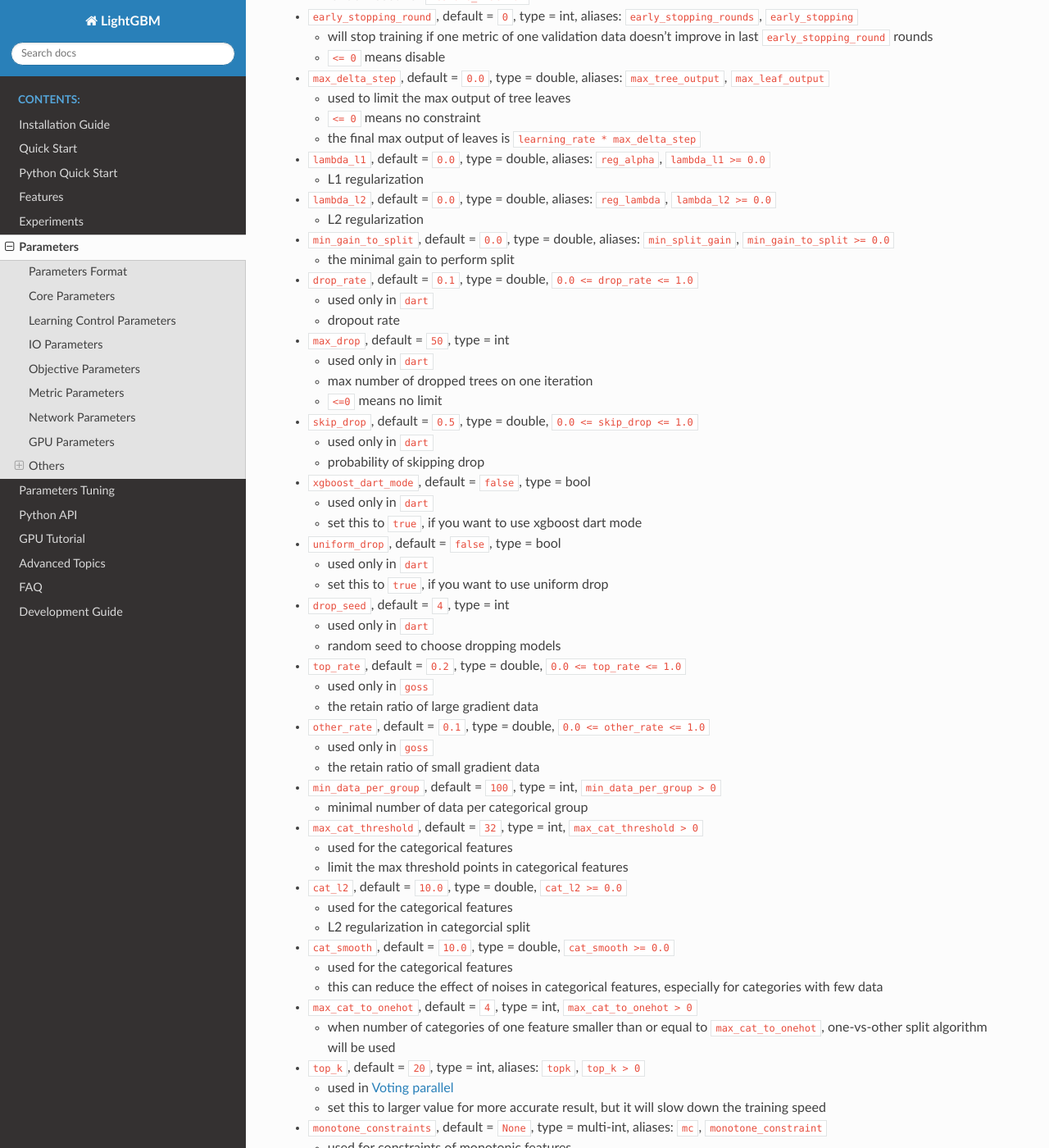
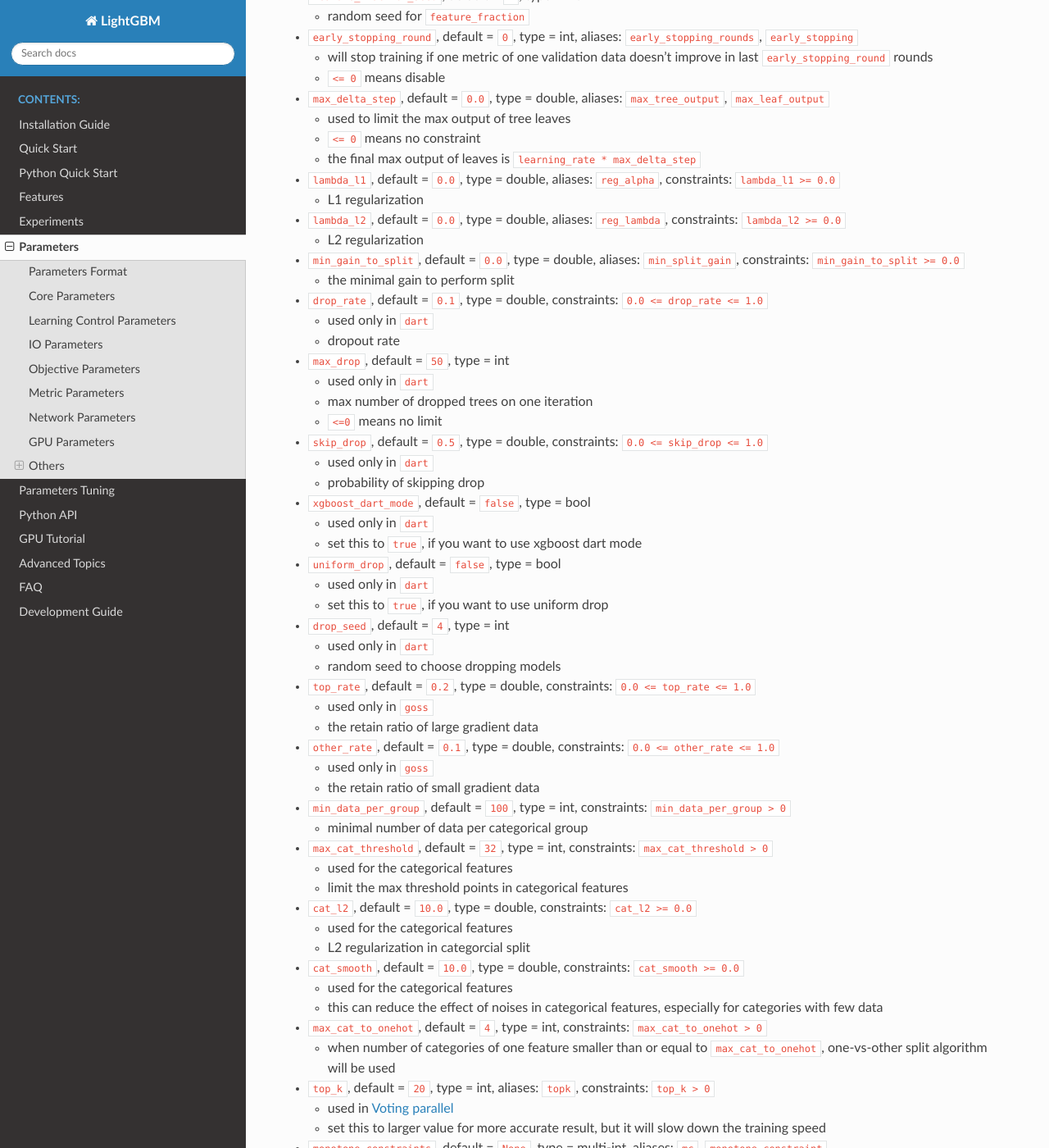
Before and after one commit to microsoft/LightGBM, a Sphinx documentation site: the page built from docs/Parameters.rst, in a window 1280 px wide and 1400 px high, scrolled down 3594 px. Shown: the whole window at 82% size. Built offline with Sphinx 7.4.7 and the Read the Docs theme 2.0.0, drawn with Linux system fonts in a browser that asks for light colours; pages that are not in the unit, such as notebooks, are missing from menus; some of the changed text lies outside the part shown.

Commit message:
separated checks from aliases section

```diff
--- a/docs/Parameters.rst
+++ b/docs/Parameters.rst
@@ -116,7 +116,7 @@ Core Parameters
 
    -  support multiple validation data, separated by ``,``
 
--  ``num_iterations``, default = ``100``, type = int, aliases: ``num_iteration``, ``num_tree``, ``num_trees``, ``num_round``, ``num_rounds``, ``num_boost_round``, ``n_estimators``, ``num_iterations >= 0``
+-  ``num_iterations``, default = ``100``, type = int, aliases: ``num_iteration``, ``num_tree``, ``num_trees``, ``num_round``, ``num_rounds``, ``num_boost_round``, ``n_estimators``, constraints: ``num_iterations >= 0``
 
    -  number of boosting iterations
 
@@ -124,13 +124,13 @@ Core Parameters
 
    -  **Note**: internally, LightGBM constructs ``num_class * num_iterations`` trees for multi-class classification problems
 
--  ``learning_rate``, default = ``0.1``, type = double, aliases: ``shrinkage_rate``, ``learning_rate > 0.0``
+-  ``learning_rate``, default = ``0.1``, type = double, aliases: ``shrinkage_rate``, constraints: ``learning_rate > 0.0``
 
    -  shrinkage rate
 
    -  in ``dart``, it also affects on normalization weights of dropped trees
 
--  ``num_leaves``, default = ``31``, type = int, aliases: ``num_leaf``, ``num_leaves > 1``
+-  ``num_leaves``, default = ``31``, type = int, aliases: ``num_leaf``, constraints: ``num_leaves > 1``
 
    -  max number of leaves in one tree
 
@@ -185,15 +185,15 @@ Learning Control Parameters
 
    -  ``< 0`` means no limit
 
--  ``min_data_in_leaf``, default = ``20``, type = int, aliases: ``min_data_per_leaf``, ``min_data``, ``min_child_samples``, ``min_data_in_leaf >= 0``
+-  ``min_data_in_leaf``, default = ``20``, type = int, aliases: ``min_data_per_leaf``, ``min_data``, ``min_child_samples``, constraints: ``min_data_in_leaf >= 0``
 
    -  minimal number of data in one leaf. Can be used to deal with over-fitting
 
--  ``min_sum_hessian_in_leaf``, default = ``1e-3``, type = double, aliases: ``min_sum_hessian_per_leaf``, ``min_sum_hessian``, ``min_hessian``, ``min_child_weight``, ``min_sum_hessian_in_leaf >= 0.0``
+-  ``min_sum_hessian_in_leaf``, default = ``1e-3``, type = double, aliases: ``min_sum_hessian_per_leaf``, ``min_sum_hessian``, ``min_hessian``, ``min_child_weight``, constraints: ``min_sum_hessian_in_leaf >= 0.0``
 
    -  minimal sum hessian in one leaf. Like ``min_data_in_leaf``, it can be used to deal with over-fitting
 
--  ``bagging_fraction``, default = ``1.0``, type = double, aliases: ``sub_row``, ``subsample``, ``bagging``, ``0.0 < bagging_fraction <= 1.0``
+-  ``bagging_fraction``, default = ``1.0``, type = double, aliases: ``sub_row``, ``subsample``, ``bagging``, constraints: ``0.0 < bagging_fraction <= 1.0``
 
    -  like ``feature_fraction``, but this will randomly select part of data without resampling
 
@@ -215,7 +215,7 @@ Learning Control Parameters
 
    -  random seed for bagging
 
--  ``feature_fraction``, default = ``1.0``, type = double, aliases: ``sub_feature``, ``colsample_bytree``, ``0.0 < feature_fraction <= 1.0``
+-  ``feature_fraction``, default = ``1.0``, type = double, aliases: ``sub_feature``, ``colsample_bytree``, constraints: ``0.0 < feature_fraction <= 1.0``
 
    -  LightGBM will randomly select part of features on each iteration if ``feature_fraction`` smaller than ``1.0``. For example, if you set it to ``0.8``, LightGBM will select 80% of features before training each tree
 
@@ -241,19 +241,19 @@ Learning Control Parameters
 
    -  the final max output of leaves is ``learning_rate * max_delta_step``
 
--  ``lambda_l1``, default = ``0.0``, type = double, aliases: ``reg_alpha``, ``lambda_l1 >= 0.0``
+-  ``lambda_l1``, default = ``0.0``, type = double, aliases: ``reg_alpha``, constraints: ``lambda_l1 >= 0.0``
 
    -  L1 regularization
 
--  ``lambda_l2``, default = ``0.0``, type = double, aliases: ``reg_lambda``, ``lambda_l2 >= 0.0``
+-  ``lambda_l2``, default = ``0.0``, type = double, aliases: ``reg_lambda``, constraints: ``lambda_l2 >= 0.0``
 
    -  L2 regularization
 
--  ``min_gain_to_split``, default = ``0.0``, type = double, aliases: ``min_split_gain``, ``min_gain_to_split >= 0.0``
+-  ``min_gain_to_split``, default = ``0.0``, type = double, aliases: ``min_split_gain``, constraints: ``min_gain_to_split >= 0.0``
 
    -  the minimal gain to perform split
 
--  ``drop_rate``, default = ``0.1``, type = double, ``0.0 <= drop_rate <= 1.0``
+-  ``drop_rate``, default = ``0.1``, type = double, constraints: ``0.0 <= drop_rate <= 1.0``
 
    -  used only in ``dart``
 
@@ -267,7 +267,7 @@ Learning Control Parameters
 
    -  ``<=0`` means no limit
 
--  ``skip_drop``, default = ``0.5``, type = double, ``0.0 <= skip_drop <= 1.0``
+-  ``skip_drop``, default = ``0.5``, type = double, constraints: ``0.0 <= skip_drop <= 1.0``
 
    -  used only in ``dart``
 
@@ -291,45 +291,45 @@ Learning Control Parameters
 
    -  random seed to choose dropping models
 
--  ``top_rate``, default = ``0.2``, type = double, ``0.0 <= top_rate <= 1.0``
+-  ``top_rate``, default = ``0.2``, type = double, constraints: ``0.0 <= top_rate <= 1.0``
 
    -  used only in ``goss``
 
    -  the retain ratio of large gradient data
 
--  ``other_rate``, default = ``0.1``, type = double, ``0.0 <= other_rate <= 1.0``
+-  ``other_rate``, default = ``0.1``, type = double, constraints: ``0.0 <= other_rate <= 1.0``
 
    -  used only in ``goss``
 
    -  the retain ratio of small gradient data
 
--  ``min_data_per_group``, default = ``100``, type = int, ``min_data_per_group > 0``
+-  ``min_data_per_group``, default = ``100``, type = int, constraints: ``min_data_per_group > 0``
 
    -  minimal number of data per categorical group
 
--  ``max_cat_threshold``, default = ``32``, type = int, ``max_cat_threshold > 0``
+-  ``max_cat_threshold``, default = ``32``, type = int, constraints: ``max_cat_threshold > 0``
 
    -  used for the categorical features
 
    -  limit the max threshold points in categorical features
 
--  ``cat_l2``, default = ``10.0``, type = double, ``cat_l2 >= 0.0``
+-  ``cat_l2``, default = ``10.0``, type = double, constraints: ``cat_l2 >= 0.0``
 
    -  used for the categorical features
 
    -  L2 regularization in categorcial split
 
--  ``cat_smooth``, default = ``10.0``, type = double, ``cat_smooth >= 0.0``
+-  ``cat_smooth``, default = ``10.0``, type = double, constraints: ``cat_smooth >= 0.0``
 
    -  used for the categorical features
 
    -  this can reduce the effect of noises in categorical features, especially for categories with few data
 
--  ``max_cat_to_onehot``, default = ``4``, type = int, ``max_cat_to_onehot > 0``
+-  ``max_cat_to_onehot``, default = ``4``, type = int, constraints: ``max_cat_to_onehot > 0``
 
    -  when number of categories of one feature smaller than or equal to ``max_cat_to_onehot``, one-vs-other split algorithm will be used
 
--  ``top_k``, default = ``20``, type = int, aliases: ``topk``, ``top_k > 0``
+-  ``top_k``, default = ``20``, type = int, aliases: ``topk``, constraints: ``top_k > 0``
 
    -  used in `Voting parallel <./Parallel-Learning-Guide.rst#choose-appropriate-parallel-algorithm>`__
 
@@ -362,7 +362,7 @@ IO Parameters
 
    -  ``< 0``: Fatal, ``= 0``: Error (Warn), ``> 0``: Info
 
--  ``max_bin``, default = ``255``, type = int, ``max_bin > 1``
+-  ``max_bin``, default = ``255``, type = int, constraints: ``max_bin > 1``
 
    -  max number of bins that feature values will be bucketed in
 
@@ -370,13 +370,13 @@ IO Parameters
 
    -  LightGBM will auto compress memory according to ``max_bin``. For example, LightGBM will use ``uint8_t`` for feature value if ``max_bin=255``
 
--  ``min_data_in_bin``, default = ``3``, type = int, ``min_data_in_bin > 0``
+-  ``min_data_in_bin``, default = ``3``, type = int, constraints: ``min_data_in_bin > 0``
 
    -  minimal number of data inside one bin
 
    -  use this to avoid one-data-one-bin (potential over-fitting)
 
--  ``bin_construct_sample_cnt``, default = ``200000``, type = int, aliases: ``subsample_for_bin``, ``bin_construct_sample_cnt > 0``
+-  ``bin_construct_sample_cnt``, default = ``200000``, type = int, aliases: ``subsample_for_bin``, constraints: ``bin_construct_sample_cnt > 0``
 
    -  number of data that sampled to construct histogram bins
 
@@ -444,7 +444,7 @@ IO Parameters
 
    -  **Note**: disabling this may cause the slow training speed for sparse datasets
 
--  ``max_conflict_rate``, default = ``0.0``, type = double, ``0.0 <= max_conflict_rate < 1.0``
+-  ``max_conflict_rate``, default = ``0.0``, type = double, constraints: ``0.0 <= max_conflict_rate < 1.0``
 
    -  max conflict rate for bundles in EFB
 
@@ -456,7 +456,7 @@ IO Parameters
 
    -  used to enable/disable sparse optimization
 
--  ``sparse_threshold``, default = ``0.8``, type = double, ``0.0 < sparse_threshold <= 1.0``
+-  ``sparse_threshold``, default = ``0.8``, type = double, constraints: ``0.0 < sparse_threshold <= 1.0``
 
    -  the threshold of zero elements precentage for treating a feature as a sparse one
 
@@ -613,7 +613,7 @@ IO Parameters
 Objective Parameters
 --------------------
 
--  ``num_class``, default = ``1``, type = int, aliases: ``num_classes``, ``num_class > 0``
+-  ``num_class``, default = ``1``, type = int, aliases: ``num_classes``, constraints: ``num_class > 0``
 
    -  used only in ``multi-class`` classification application
 
@@ -625,7 +625,7 @@ Objective Parameters
 
    -  **Note**: this parameter cannot be used at the same time with ``scale_pos_weight``, choose only **one** of them
 
--  ``scale_pos_weight``, default = ``1.0``, type = double, ``scale_pos_weight > 0.0``
+-  ``scale_pos_weight``, default = ``1.0``, type = double, constraints: ``scale_pos_weight > 0.0``
 
    -  used only in ``binary`` application
 
@@ -633,7 +633,7 @@ Objective Parameters
 
    -  **Note**: this parameter cannot be used at the same time with ``is_unbalance``, choose only **one** of them
 
--  ``sigmoid``, default = ``1.0``, type = double, ``sigmoid > 0.0``
+-  ``sigmoid``, default = ``1.0``, type = double, constraints: ``sigmoid > 0.0``
 
    -  used only in ``binary`` and ``multiclassova`` classification and in ``lambdarank`` applications
 
@@ -653,25 +653,25 @@ Objective Parameters
 
    -  might be useful in case of large-range labels
 
--  ``alpha``, default = ``0.9``, type = double, ``0.0 < alpha < 1.0``
+-  ``alpha``, default = ``0.9``, type = double, constraints: ``0.0 < alpha < 1.0``
 
    -  used only in ``huber`` and ``quantile`` ``regression`` applications
 
    -  parameter for `Huber loss <https://en.wikipedia.org/wiki/Huber_loss>`__ and `Quantile regression <https://en.wikipedia.org/wiki/Quantile_regression>`__
 
--  ``fair_c``, default = ``1.0``, type = double, ``fair_c > 0.0``
+-  ``fair_c``, default = ``1.0``, type = double, constraints: ``fair_c > 0.0``
 
    -  used only in ``fair`` ``regression`` application
 
    -  parameter for `Fair loss <https://www.kaggle.com/c/allstate-claims-severity/discussion/24520>`__
 
--  ``poisson_max_delta_step``, default = ``0.7``, type = double, ``poisson_max_delta_step > 0.0``
+-  ``poisson_max_delta_step``, default = ``0.7``, type = double, constraints: ``poisson_max_delta_step > 0.0``
 
    -  used only in ``poisson`` ``regression`` application
 
    -  parameter for `Poisson regression <https://en.wikipedia.org/wiki/Poisson_regression>`__ to safeguard optimization
 
--  ``tweedie_variance_power``, default = ``1.5``, type = double, ``1.0 <= tweedie_variance_power < 2.0``
+-  ``tweedie_variance_power``, default = ``1.5``, type = double, constraints: ``1.0 <= tweedie_variance_power < 2.0``
 
    -  used only in ``tweedie`` ``regression`` application
 
@@ -681,7 +681,7 @@ Objective Parameters
 
    -  set this closer to ``1`` to shift towards a **Poisson** distribution
 
--  ``max_position``, default = ``20``, type = int, ``max_position > 0``
+-  ``max_position``, default = ``20``, type = int, constraints: ``max_position > 0``
 
    -  used only in ``lambdarank`` application
 
@@ -750,7 +750,7 @@ Metric Parameters
 
    -  support multiple metrics, separated by ``,``
 
--  ``metric_freq``, default = ``1``, type = int, aliases: ``output_freq``, ``metric_freq > 0``
+-  ``metric_freq``, default = ``1``, type = int, aliases: ``output_freq``, constraints: ``metric_freq > 0``
 
    -  frequency for metric output
 
@@ -767,19 +767,19 @@ Metric Parameters
 Network Parameters
 ------------------
 
--  ``num_machines``, default = ``1``, type = int, aliases: ``num_machine``, ``num_machines > 0``
+-  ``num_machines``, default = ``1``, type = int, aliases: ``num_machine``, constraints: ``num_machines > 0``
 
    -  the number of machines for parallel learning application
 
    -  this parameter is needed to be set in both **socket** and **mpi** versions
 
--  ``local_listen_port``, default = ``12400``, type = int, aliases: ``local_port``, ``port``, ``local_listen_port > 0``
+-  ``local_listen_port``, default = ``12400``, type = int, aliases: ``local_port``, ``port``, constraints: ``local_listen_port > 0``
 
    -  TCP listen port for local machines
 
    -  **Note**: don't forget to allow this port in firewall settings before training
 
--  ``time_out``, default = ``120``, type = int, ``time_out > 0``
+-  ``time_out``, default = ``120``, type = int, constraints: ``time_out > 0``
 
    -  socket time-out in minutes
 
```
Also changed, not shown: 1 other file.
